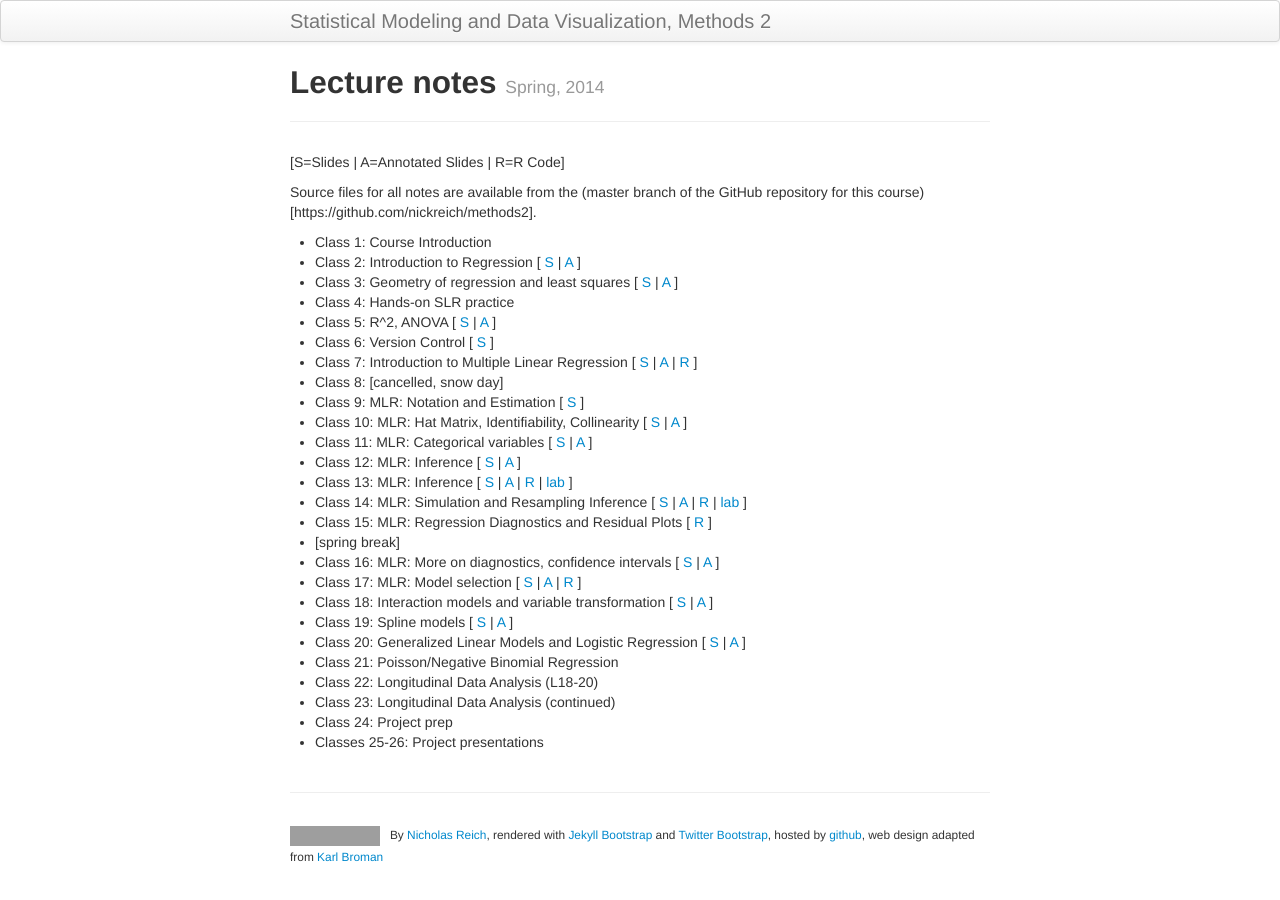
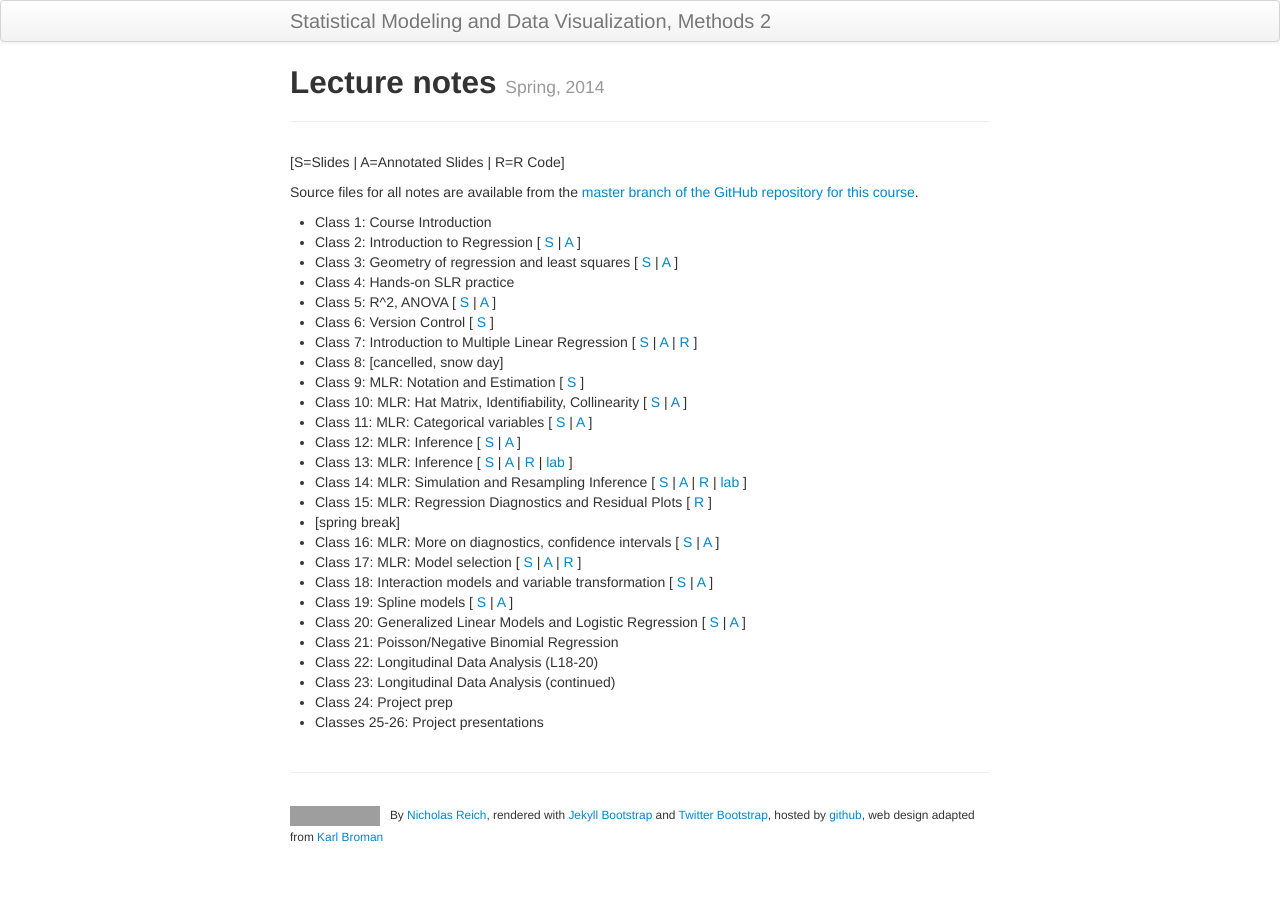
Before and after one commit to nickreich/methods2, a Jekyll site: the page built from pages/notes.md, in a window 1280 px wide. Built offline with Jekyll 4.4.1, drawn with Linux system fonts in a browser that asks for light colours; grey boxes are pictures that could not be loaded.

Commit message:
fix link

```diff
--- a/pages/notes.md
+++ b/pages/notes.md
@@ -6,7 +6,7 @@ tagline: Spring, 2014
 
 \[S=Slides \| A=Annotated Slides \| R=R Code\]
 
-Source files for all notes are available from the (master branch of the GitHub repository for this course)[https://github.com/nickreich/methods2].
+Source files for all notes are available from the [master branch of the GitHub repository for this course](https://github.com/nickreich/methods2).
 
  * Class 1: Course Introduction
  * Class 2: Introduction to Regression \[  [S](../assets/lectures/class2_IntroRegression.pdf) \| [A](../assets/lectures/class2_IntroRegression_annotated.pdf) \]
```
